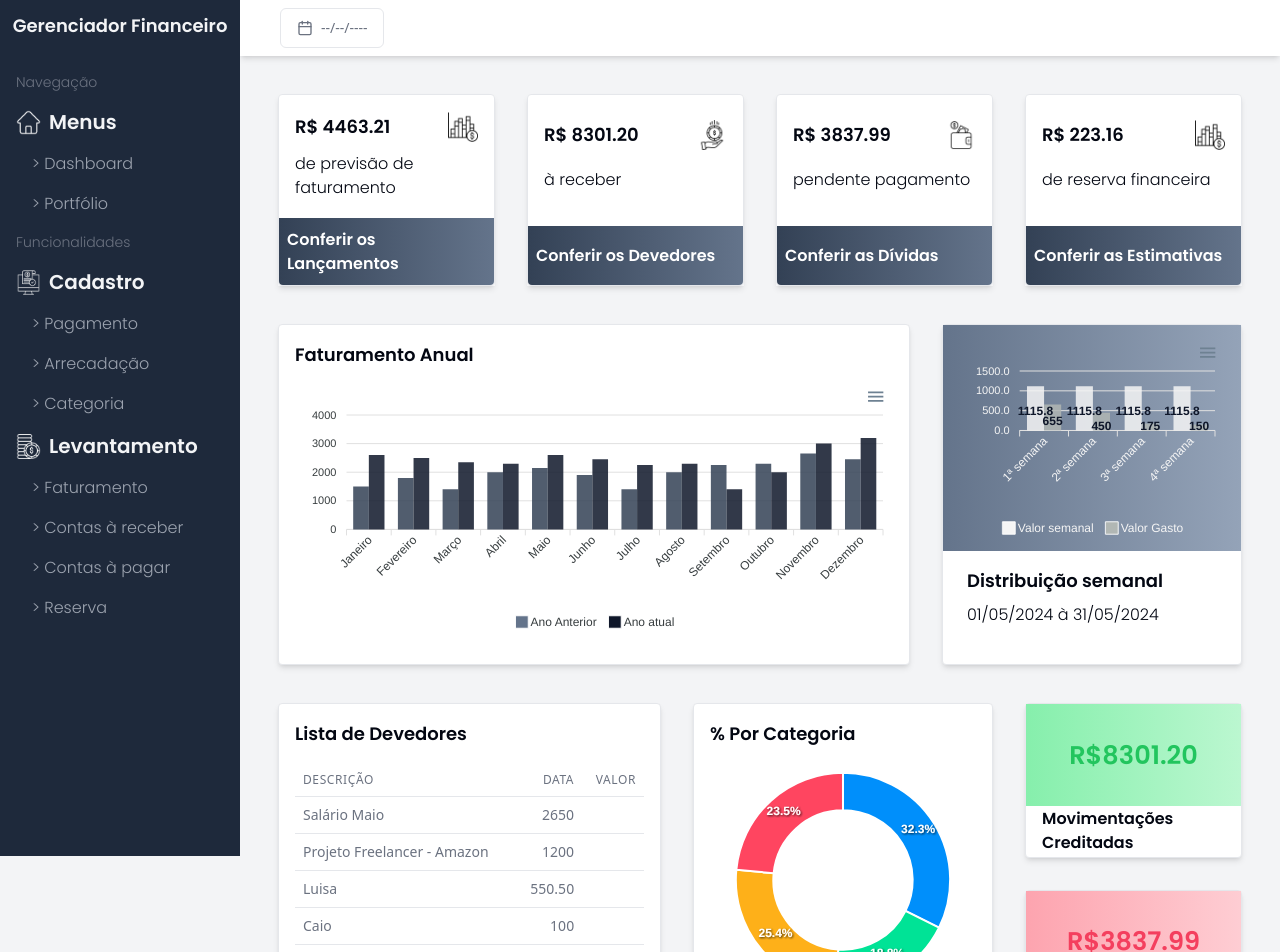
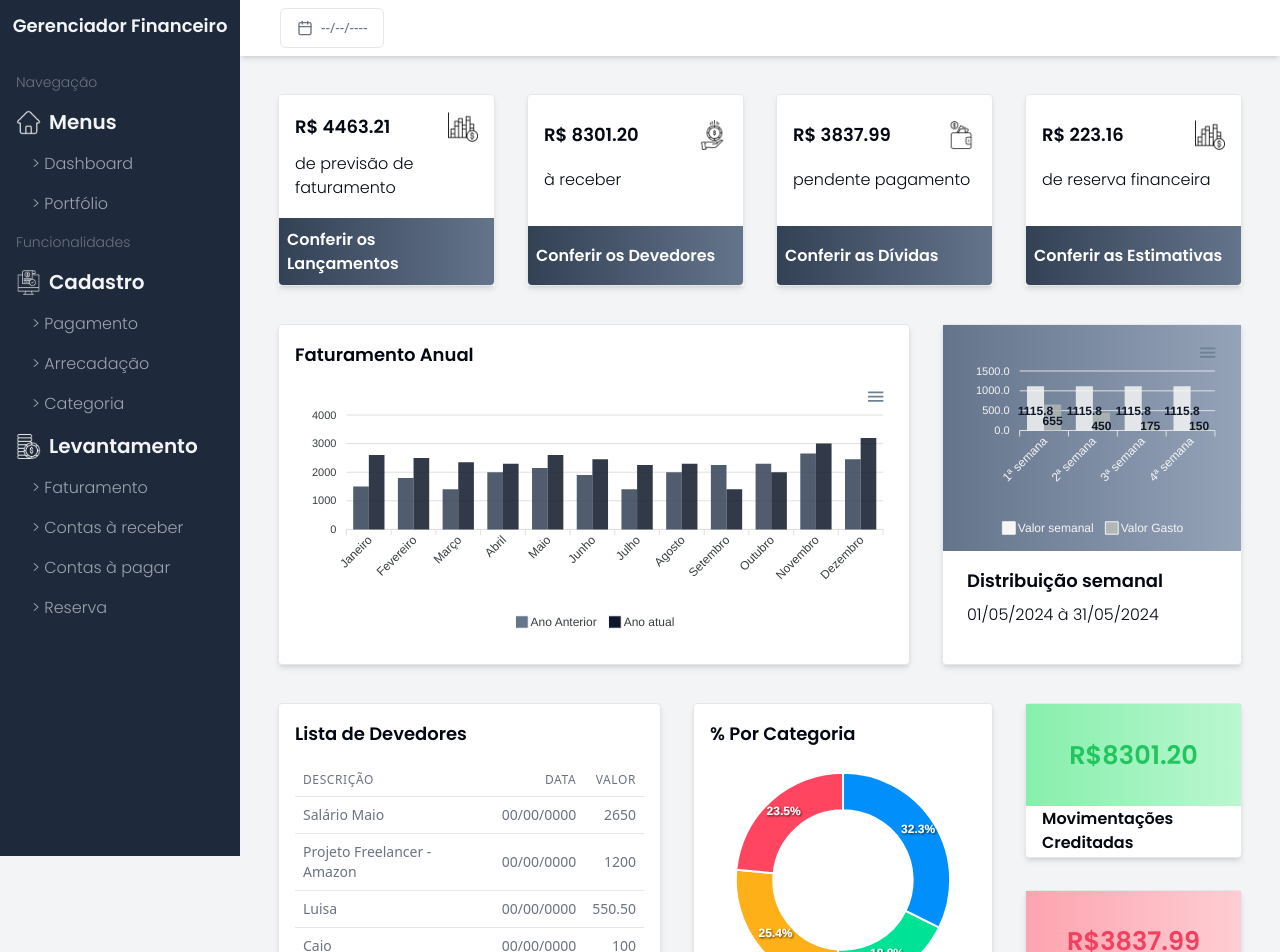
Before and after one commit to taynanhott/financial-manager, a Next.js app: page /gerenciar/dashboard in a window 1280 px wide. Shown: the top 952 px of the page. Built offline with nearby package versions, Linux system fonts and the light colour scheme.

Commit message:
fix table

```diff
--- a/src/components/Resources/Table/index.tsx
+++ b/src/components/Resources/Table/index.tsx
@@ -54,10 +54,14 @@ export function ListDash({ className, context, variant }: Props) {
                                             {category[+element.type].description}
                                         </td>
                                     )}
-                                    {element.date !== undefined && (
-                                        <td className="p-2 text-sm text-right">00/00/0000
-                                        </td>
-                                    )}
+                                    {
+                                        //element.date !== undefined && (
+                                        //    <td className="p-2 text-sm text-right">00/00/0000
+                                        //    </td>
+                                        //)
+                                    }
+                                    <td className="p-2 text-sm text-right">00/00/0000
+                                    </td>
                                     {element.value && (
                                         <td className="p-2 text-sm text-right">{element.value}</td>
                                     )}
```
